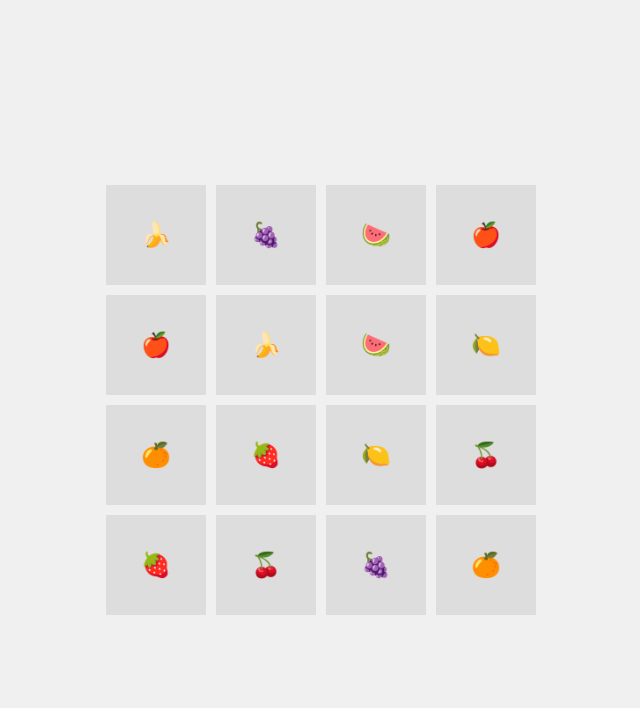
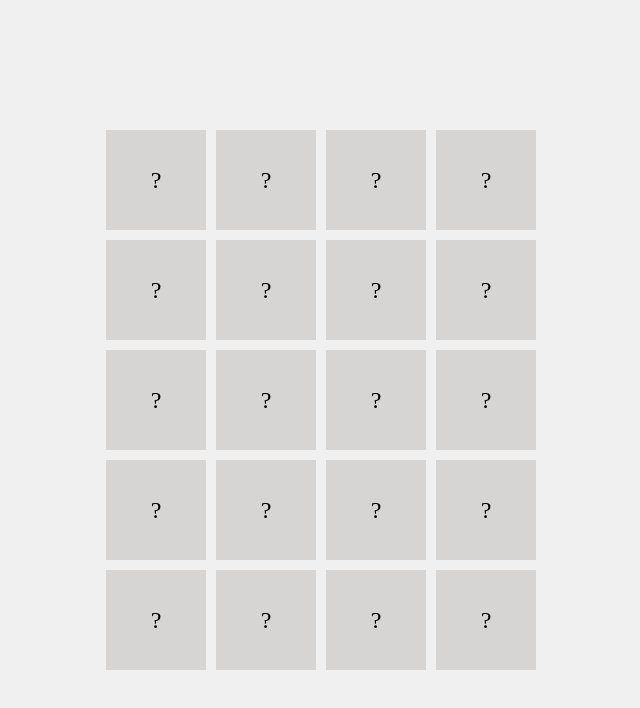
Before and after one commit to On-Fi/memory-JS-game, a plain HTML site: page index.html in a window 1280 px wide. Shown: the whole page, without its empty margins (319-959 px from the left). Drawn offline with Linux system fonts and the light colour scheme.

Commit message:
Update index.html
Co-Authored-By: username-onfi <154669026+username-onfi@users.noreply.github.com>

```diff
--- a/index.html
+++ b/index.html
@@ -21,19 +21,41 @@
         }
 
         .card {
+            position: relative;
             width: 100px;
             height: 100px;
-            background-color: #ddd;
+            cursor: pointer;
+            user-select: none;
+            background-color: hsla(0, 79%, 6%, 0.117);
+            perspective: 1000px;
+        }
+
+        .card-inner {
+            width: 100%;
+            height: 100%;
+            transform-style: preserve-3d;
+            transition: transform 0.3s ease-in-out;
+        }
+
+        .card .front,
+        .card .back {
+            position: absolute;
+            width: 100%;
+            height: 100%;
             display: flex;
             align-items: center;
             justify-content: center;
             font-size: 24px;
-            cursor: pointer;
-            user-select: none;
-            transition: transform 0.3s ease-in-out;
+            backface-visibility: hidden;
         }
 
-        .flipped {
+        .card .back {
+            transform: rotateY(180deg);
+            background-color: hsla(0, 79%, 6%, 0.117);
+            background-size: cover;
+        }
+
+        .flipped .card-inner {
             transform: rotateY(180deg);
         }
     </style>
@@ -44,7 +66,7 @@
 
 <script>
    document.addEventListener('DOMContentLoaded', function () {
-        const symbols = ['🍎', '🍌', '🍒', '🍓', '🍇', '🍊', '🍋', '🍉'];
+    const symbols = ['🍎', '🍌', '🍒', '🍓', '🍇', '🍊', '🍋', '🍉', '🍍', '🍑'];
     const cards = [...symbols, ...symbols];
     let flippedCards = [];
     let matchedPairs = 0;
@@ -58,16 +80,32 @@
     cards.forEach((symbol, index) => {
         const card = document.createElement('div');
         card.classList.add('card');
-            card.dataset.index = index;
-            card.innerHTML = symbol;
+
+        const cardInner = document.createElement('div');
+        cardInner.classList.add('card-inner');
+
+        const front = document.createElement('div');
+        front.classList.add('front');
+        front.innerHTML = '?'; // Initial state, showing a question mark
+
+        const back = document.createElement('div');
+        back.classList.add('back');
+        back.innerHTML = symbol;
+
+        cardInner.appendChild(front);
+        cardInner.appendChild(back);
+
+        card.appendChild(cardInner);
+
         card.addEventListener('click', () => flipCard(card));
         gameContainer.appendChild(card);
     });
 
     function flipCard(clickedCard) {
-            if (!flippedCards.includes(clickedCard) && flippedCards.length < 2) {
+        if (!clickedCard.classList.contains('flipped') && flippedCards.length < 2) {
             // Flip the card
             clickedCard.classList.add('flipped');
+
             flippedCards.push(clickedCard);
 
             if (flippedCards.length === 2) {
@@ -78,10 +116,10 @@
 
     function checkMatch() {
         const [card1, card2] = flippedCards;
-            const index1 = card1.dataset.index;
-            const index2 = card2.dataset.index;
+        const symbol1 = card1.querySelector('.back').innerHTML;
+        const symbol2 = card2.querySelector('.back').innerHTML;
 
-            if (cards[index1] === cards[index2]) {
+        if (symbol1 === symbol2) {
             // Match found
             matchedPairs++;
             if (matchedPairs === symbols.length) {
@@ -93,9 +131,11 @@
             card2.classList.remove('flipped');
         }
 
+        // Clear the flipped cards array
         flippedCards = [];
     }
 });
+
 </script>
 
 </body>
```
Lines whose indentation alone changed are shown as unchanged.
